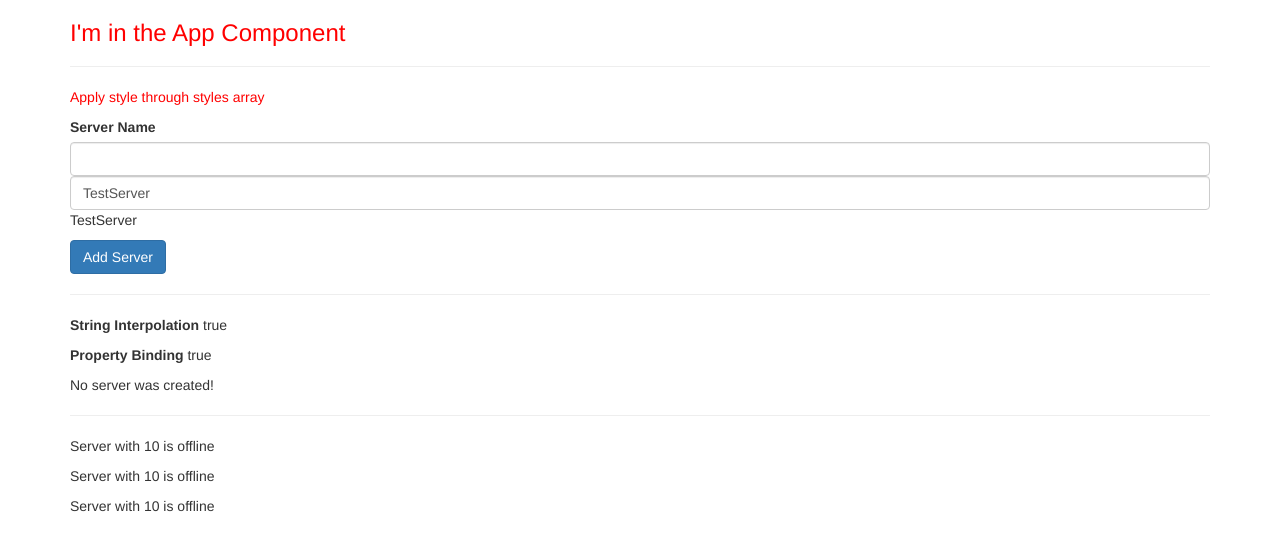
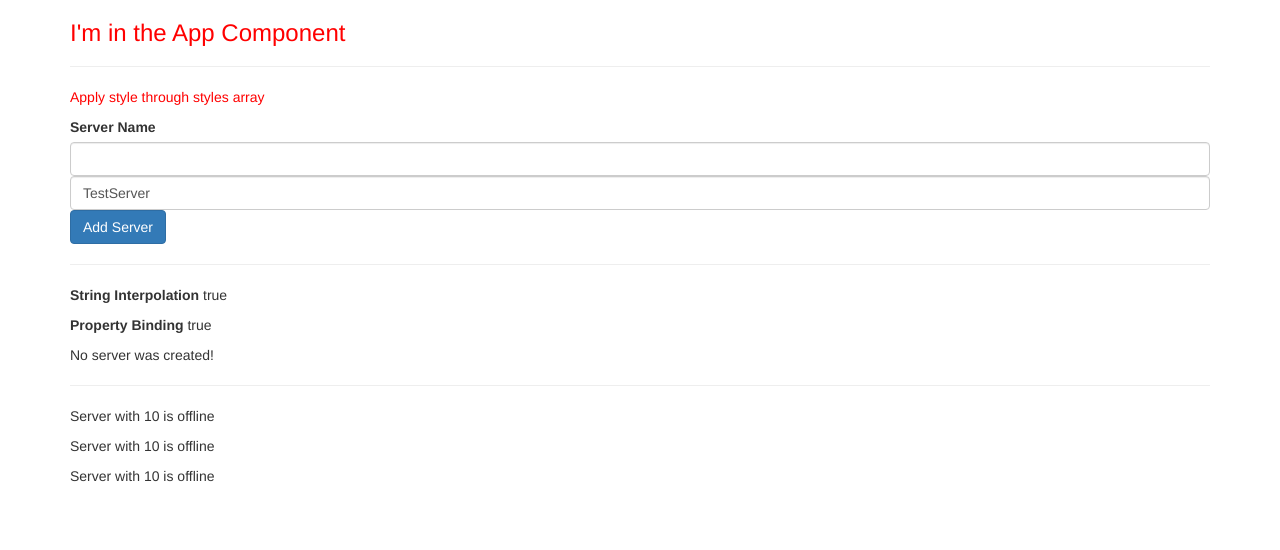
Before and after one commit to sailesh97/Learn-Angular, an Angular app: page / in a window 1280 px wide. Shown: the top 550 px of the page. Built offline with nearby package versions, Linux system fonts and the light colour scheme.

Commit message:
Databinding Completed

```diff
--- a/src/app/servers/servers.component.html
+++ b/src/app/servers/servers.component.html
@@ -13,7 +13,7 @@
     class="form-control"
     [(ngModel)] = "serverName">
 
-<p>{{serverName}}</p>
+<!-- <p>{{serverName}}</p> -->
 
 <!-- ngModel is a directive.
     To be able to use it make sure, you've imported the FormsModules in imports array of AppModule file.
--- a/src/app/servers/servers.component.ts
+++ b/src/app/servers/servers.component.ts
@@ -22,7 +22,7 @@
   }
 
   onCreateServer(){
-    this.serverCreationStatus = 'Server was created.';
+    this.serverCreationStatus = 'Server was created. Name is ' + this.serverName;
   }
 
   onUpdateServerName(event: Event){
```
